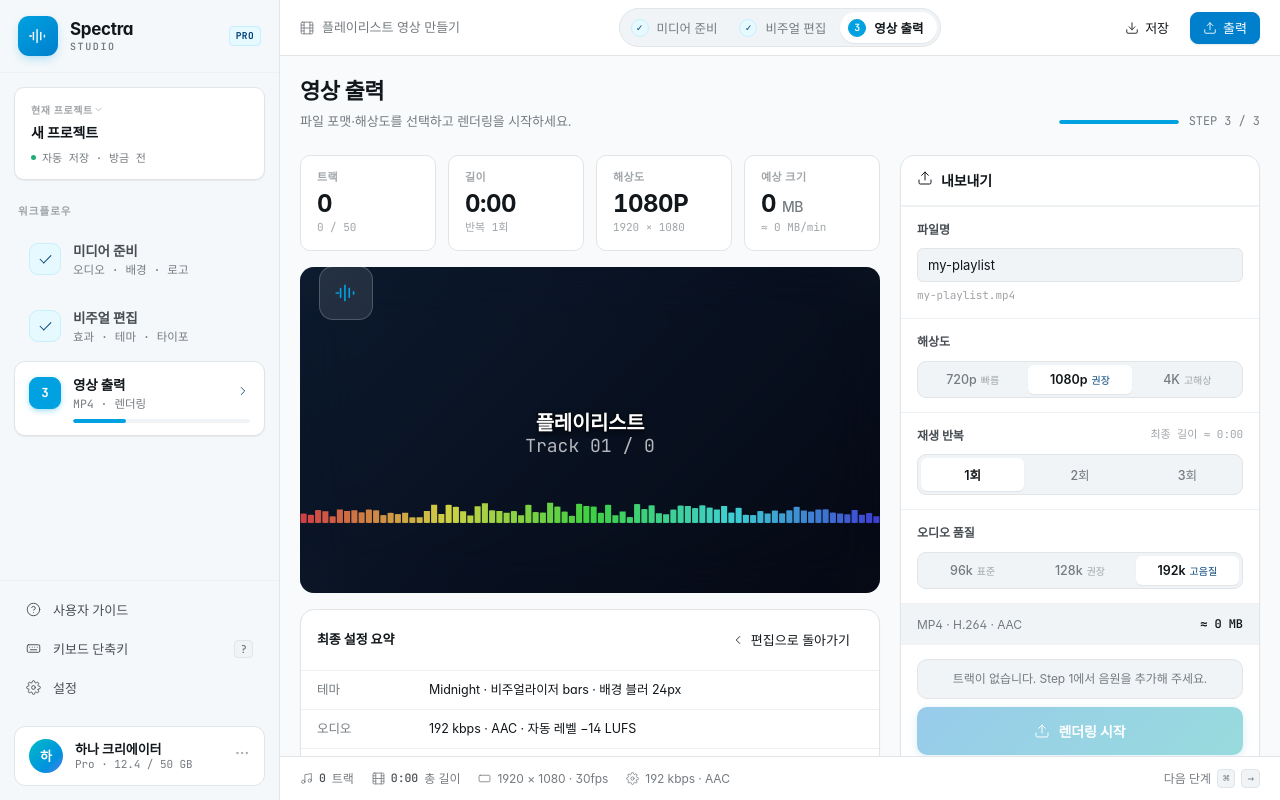
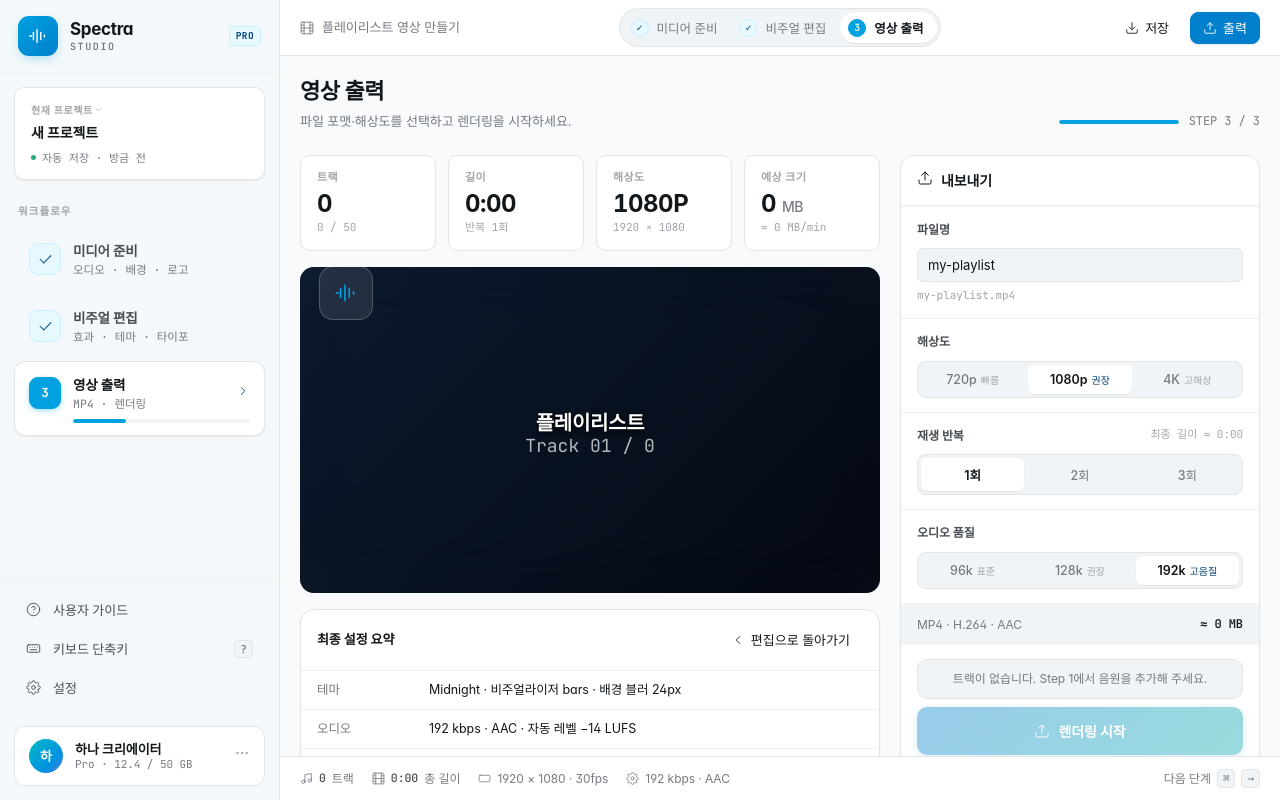
Before and after one commit to flexm2024/spectra-studio, a React (Vite) app: page / in a window 1280 px wide. Both pictures are taken after a click on the button "출력". Built offline with nearby package versions, Linux system fonts and the light colour scheme; a web font is replaced by a local one.

Commit message:
fix: Step3 미리보기 파형 종 모양 제거, fft 고주파 gain 강화로 우측 막대 누락 수정

```diff
--- a/src/components/steps/Step3/Step3.tsx
+++ b/src/components/steps/Step3/Step3.tsx
@@ -109,7 +109,13 @@ export default function Step3({ tracks, theme, effects, visualizer, exportSettin
   const totalSec = tracks.reduce((acc, t) => acc + t.durationSec, 0)
   const fmt = (sec: number) => `${Math.floor(sec / 60)}:${String(sec % 60).padStart(2, '0')}`
   const totalDur = fmt(totalSec)
-  const previewWaveData = waveformFor(1, 80)
+  // 실제 주파수 스펙트럼 형태: 저음 높고 고음 점진 감소 (waveformFor 종 모양 대신)
+  const previewWaveData = Array.from({ length: 80 }, (_, i) => {
+    const pos = i / 79
+    const base = Math.pow(1 - pos * 0.55, 1.4)
+    const rng = waveformFor(i + 1, 1)[0]
+    return Math.min(1, Math.max(0.15, base * 0.75 + rng * 0.35))
+  })
   const finalDur = fmt(totalSec * loops)
   const VIDEO_BPS = { '720p': 4_000_000, '1080p': 8_000_000, '4k': 25_000_000 } as const
   const AUDIO_BPS = { '96k': 96_000, '128k': 128_000, '192k': 192_000 } as const
--- a/src/lib/renderer/fft.ts
+++ b/src/lib/renderer/fft.ts
@@ -67,9 +67,9 @@ export function computeFrequencyBands(
     const raw = count > 0 ? (sum / count) / fftSize : 0
     const db = 20 * Math.log10(Math.max(1e-10, raw))
     const norm = Math.max(0, (db + 90) / 90)
-    // 핑크 노이즈 보정: 음악은 저음이 고음보다 ~30dB 강함 → gain 1x(저음)→2x(고음)으로 중·고음역 보강
-    const gain = 1 + (b / (numBands - 1)) * 1.0
-    bands[b] = Math.min(1, Math.pow(norm, 0.7) * gain)
+    // 핑크 노이즈 보정: 고음역일수록 gain 강화 (1x→4x), 파워 커브로 대비 강조
+    const gain = 1 + (b / (numBands - 1)) * 3.0
+    bands[b] = Math.min(1, Math.pow(norm, 1.5) * gain)
   }
   return bands
 }
```
